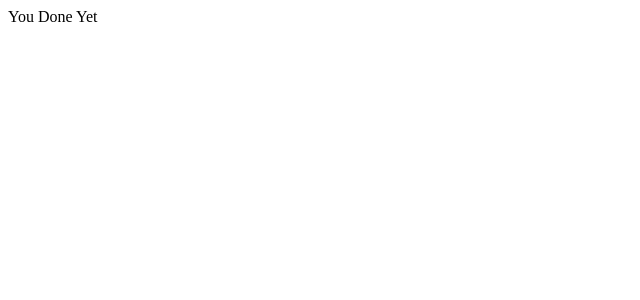
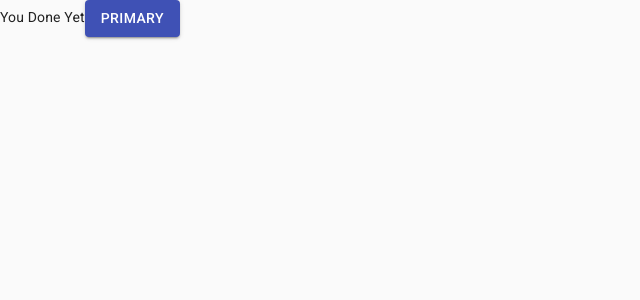
Before and after one commit to dane-harnett/youdoneyet, a Next.js app: page / in a window 1280 px wide. Shown: the top 300 px of the page, without its empty margins (0-640 px from the left). Built offline with nearby package versions, Linux system fonts and the light colour scheme.

Commit message:
Install Material-UI

```diff
--- a/package.json
+++ b/package.json
@@ -9,6 +9,7 @@
   },
   "dependencies": {
     "@apollo/client": "^3.0.0",
+    "@material-ui/core": "^4.11.0",
     "graphql": "^15.3.0",
     "next": "latest",
     "react": "^16.12.0",
--- a/pages/_app.tsx
+++ b/pages/_app.tsx
@@ -1,13 +1,34 @@
+import { useEffect } from "react";
 import { ApolloProvider } from "@apollo/client";
 import { useApollo } from "../lib/apolloClient";
 import { AppProps } from "next/app";
+import Head from "next/head";
+import { ThemeProvider } from "@material-ui/core/styles";
+import CssBaseline from "@material-ui/core/CssBaseline";
+import theme from "../src/theme";
 
 export default function App({ Component, pageProps }: AppProps) {
   const apolloClient = useApollo();
-
+  useEffect(() => {
+    // Remove the server-side injected CSS.
+    const jssStyles = document.querySelector("#jss-server-side");
+    jssStyles?.parentElement?.removeChild?.(jssStyles);
+  }, []);
   return (
-    <ApolloProvider client={apolloClient}>
-      <Component {...pageProps} />
-    </ApolloProvider>
+    <>
+      <Head>
+        <title>You Done Yet</title>
+        <meta
+          name="viewport"
+          content="minimum-scale=1, initial-scale=1, width=device-width"
+        />
+      </Head>
+      <ApolloProvider client={apolloClient}>
+        <ThemeProvider theme={theme}>
+          <CssBaseline />
+          <Component {...pageProps} />
+        </ThemeProvider>
+      </ApolloProvider>
+    </>
   );
 }
--- /dev/null
+++ b/pages/_document.tsx
@@ -0,0 +1,67 @@
+import {Children} from 'react';
+import Document, { Html, Head, Main, NextScript } from 'next/document';
+import { ServerStyleSheets } from '@material-ui/core/styles';
+import theme from '../src/theme';
+
+export default class MyDocument extends Document {
+  render() {
+    return (
+      <Html lang="en">
+        <Head>
+          <meta name="theme-color" content={theme.palette.primary.main} />
+          <link
+            rel="stylesheet"
+            href="https://fonts.googleapis.com/css?family=Roboto:300,400,500,700&display=swap"
+          />
+        </Head>
+        <body>
+          <Main />
+          <NextScript />
+        </body>
+      </Html>
+    );
+  }
+}
+
+// `getInitialProps` belongs to `_document` (instead of `_app`),
+// it's compatible with server-side generation (SSG).
+MyDocument.getInitialProps = async (ctx) => {
+  // Resolution order
+  //
+  // On the server:
+  // 1. app.getInitialProps
+  // 2. page.getInitialProps
+  // 3. document.getInitialProps
+  // 4. app.render
+  // 5. page.render
+  // 6. document.render
+  //
+  // On the server with error:
+  // 1. document.getInitialProps
+  // 2. app.render
+  // 3. page.render
+  // 4. document.render
+  //
+  // On the client
+  // 1. app.getInitialProps
+  // 2. page.getInitialProps
+  // 3. app.render
+  // 4. page.render
+
+  // Render app and page and get the context of the page with collected side effects.
+  const sheets = new ServerStyleSheets();
+  const originalRenderPage = ctx.renderPage;
+
+  ctx.renderPage = () =>
+    originalRenderPage({
+      enhanceApp: (App) => (props) => sheets.collect(<App {...props} />),
+    });
+
+  const initialProps = await Document.getInitialProps(ctx);
+
+  return {
+    ...initialProps,
+    // Styles fragment is rendered after the app and page rendering finish.
+    styles: [...Children.toArray(initialProps.styles), sheets.getStyleElement()],
+  };
+};
--- a/pages/index.tsx
+++ b/pages/index.tsx
@@ -1,6 +1,14 @@
 import dynamic from "next/dynamic";
+import Button from "@material-ui/core/Button";
 
-const IndexPage = () => <div>You Done Yet</div>;
+const IndexPage = () => (
+  <div>
+    You Done Yet
+    <Button variant="contained" color="primary">
+      Primary
+    </Button>
+  </div>
+);
 
 export default dynamic(() => Promise.resolve(IndexPage), {
   ssr: false,
--- /dev/null
+++ b/src/theme.ts
@@ -0,0 +1,7 @@
+import { createMuiTheme } from '@material-ui/core/styles';
+
+// Create a theme instance.
+const theme = createMuiTheme({
+});
+
+export default theme;
```
Also changed, not shown: 1 other file (tests, documents, lock files or other folders).
